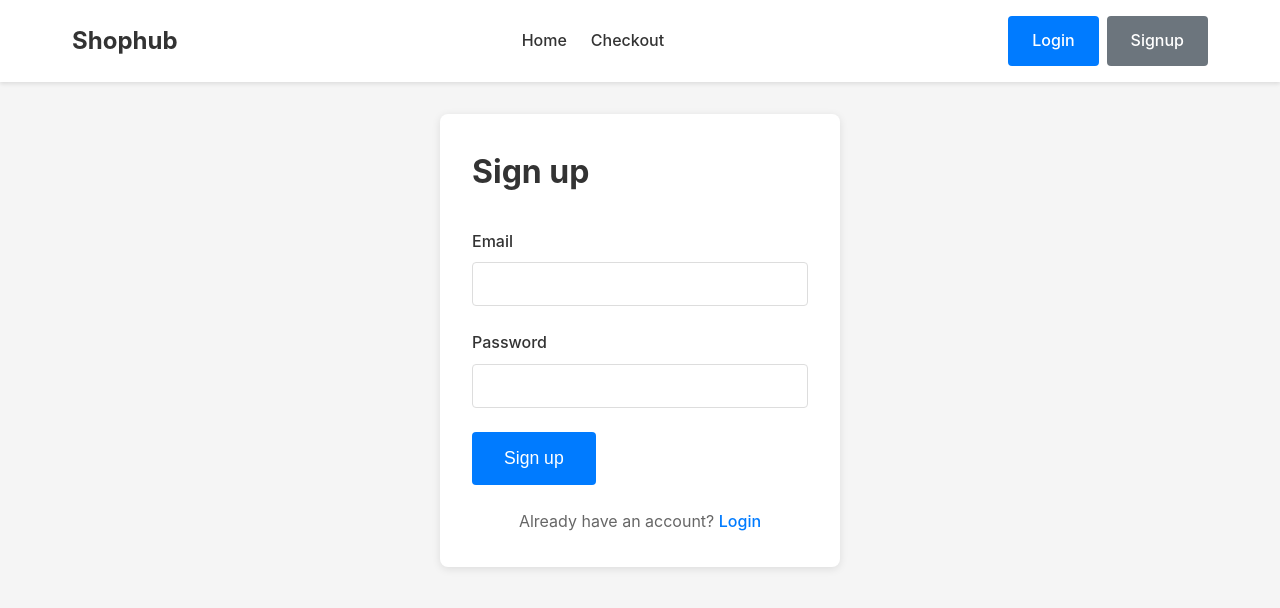
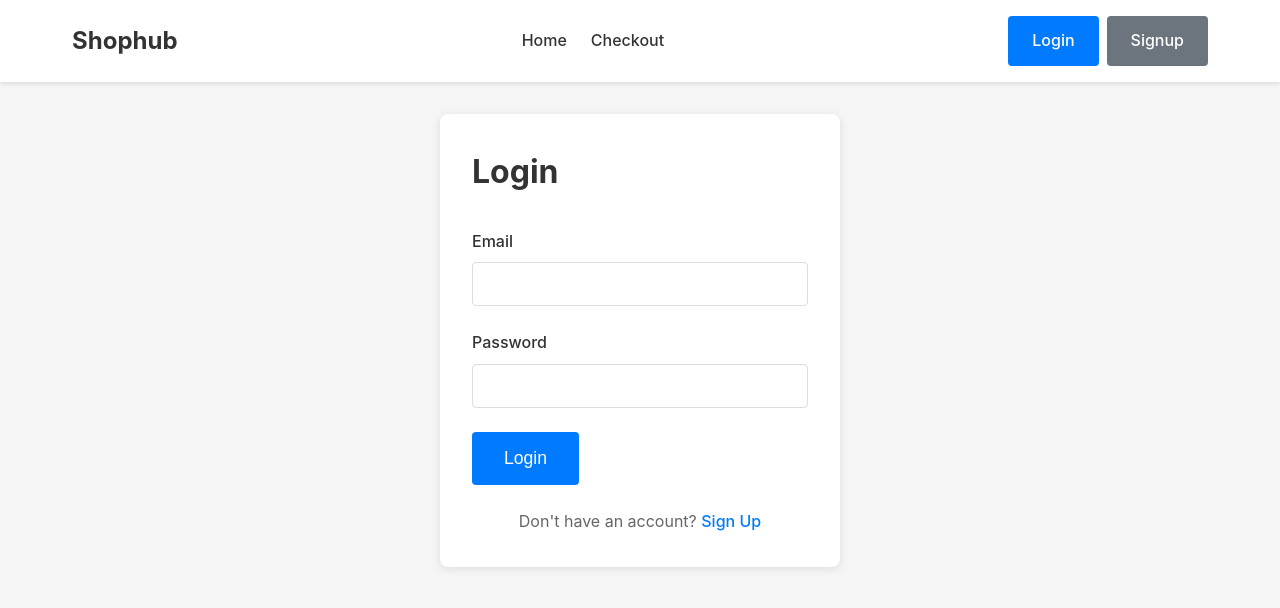
Before and after one commit to kandelakitina/ecommerce-mock-site, a React (Vite) app: page /auth in a window 1280 px wide. Both pictures are taken after a click on the element "Login". Shown: the top 608 px of the page. Built offline with nearby package versions, Linux system fonts and the light colour scheme.

Commit message:
Update link on auth

```diff
--- a/src/App.css
+++ b/src/App.css
@@ -302,6 +302,11 @@ body {
 	color: #007bff;
 	text-decoration: none;
 	font-weight: 500;
+	cursor: pointer;
+}
+
+.auth-link:hover {
+	text-decoration: underline;
 }
 
 .auth-link:hover {
--- a/src/pages/Auth.jsx
+++ b/src/pages/Auth.jsx
@@ -30,6 +30,11 @@ export default function Auth() {
 		} catch (error) {
 			setMessage({ type: "error", text: error.message });
 		}
+	};
+
+	const switchMode = (newMode) => {
+		setMode(newMode);
+		setMessage(null);
 	};
 
 	return (
@@ -90,14 +95,17 @@ export default function Auth() {
 						{mode === "signup" ? (
 							<p>
 								Already have an account?{" "}
-								<span className="auth-link" onClick={() => setMode("login")}>
+								<span className="auth-link" onClick={() => switchMode("login")}>
 									Login
 								</span>
 							</p>
 						) : (
 							<p>
 								Don't have an account?{" "}
-								<span className="auth-link" onClick={setMode("signup")}>
+								<span
+									className="auth-link"
+									onClick={() => switchMode("signup")}
+								>
 									Sign Up
 								</span>
 							</p>
```
